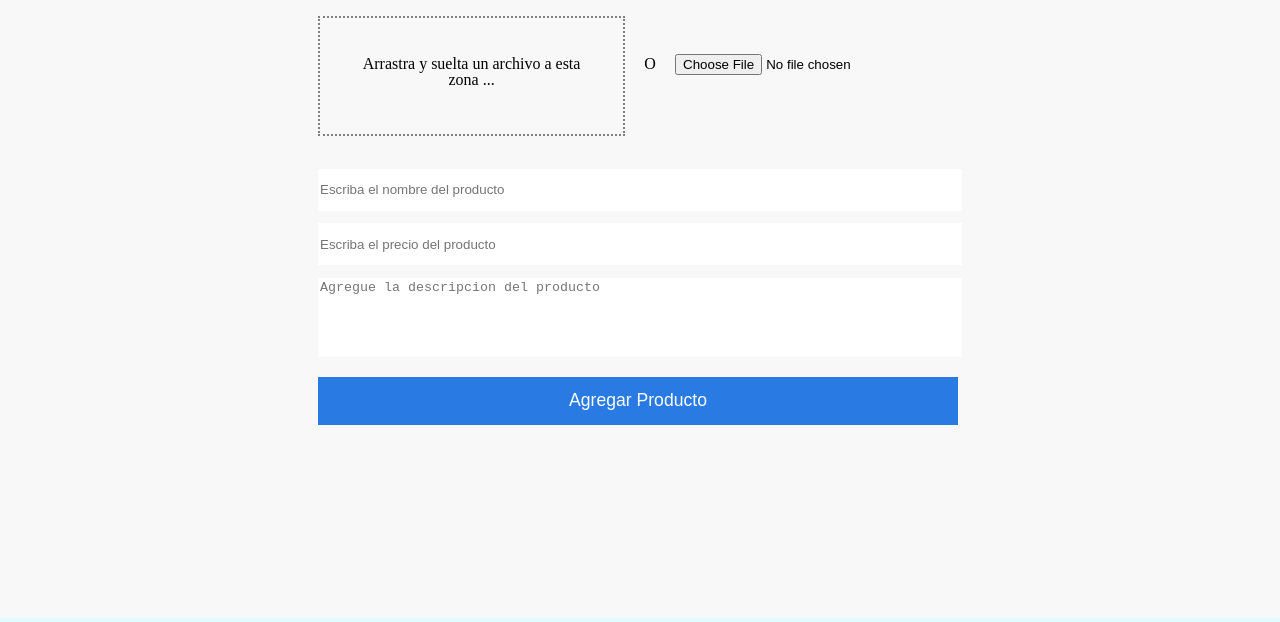
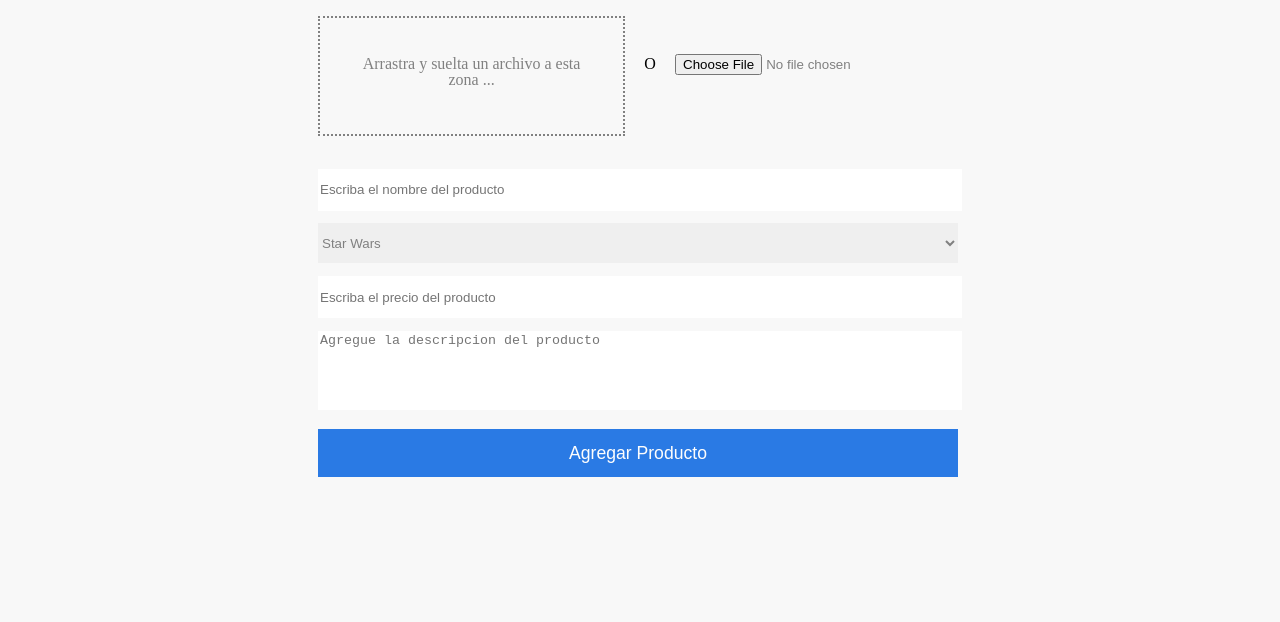
Before and after one commit to RaseckShow/Ecommerce-Challenge04-ONE, a website: page agregar_producto.html in a window 1280 px wide. Shown: the part 178-800 px from the top of the page. Drawn offline with Linux system fonts and the light colour scheme.

Commit message:
Correcion de pagina agregar producto

```diff
--- a/agregar_producto.html
+++ b/agregar_producto.html
@@ -30,6 +30,11 @@
             </div>
 
             <input class="input__nameProduct input__agregarProducto" type="text" placeholder="Escriba el nombre del producto">
+            <select class="input__categoryProduct input__agregarProducto" name="category__producto" id="">
+                <option value="star wars">Star Wars</option>
+                <option value="consolas">Consolas</option>
+                <option value="diversos">Diversos</option>
+            </select>
             <input class="input__price input__agregarProducto" type="text" placeholder="Escriba el precio del producto">
             <textarea class="input__descripcion"
             placeholder="Agregue la descripcion del producto" name="" id="" cols="30" rows="5"></textarea>
--- a/css/agregar_producto.css
+++ b/css/agregar_producto.css
@@ -61,6 +61,7 @@
 .dropzone__agregarProducto{
     border: 2px dotted #808080;
     width: 40vw;
+    color: #808080;
     height: 5vh;
     text-align: center;
     margin-right: 3%;
@@ -69,6 +70,9 @@
 .input__file{
     margin-left: 3%;
     height: 2rem;
+}
+.input__categoryProduct, .input__agregarProducto, .input__descripcion{
+    color: #808080;
 }
 .input__descripcion{
     resize:none;
```
